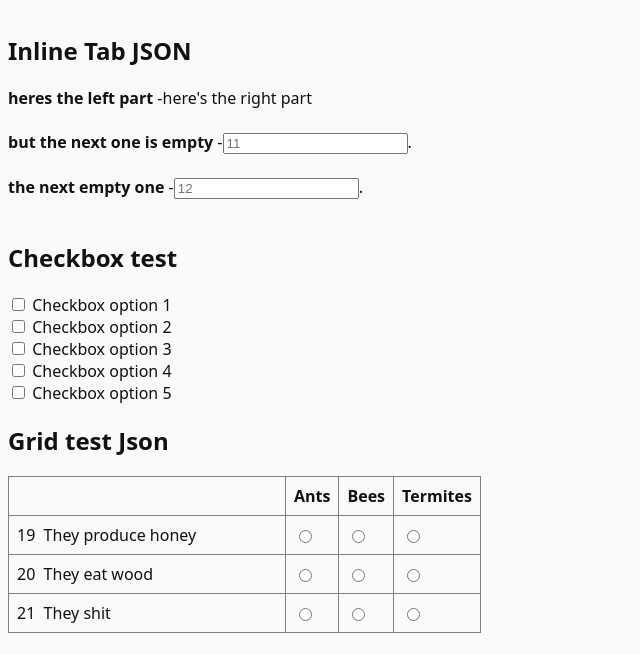
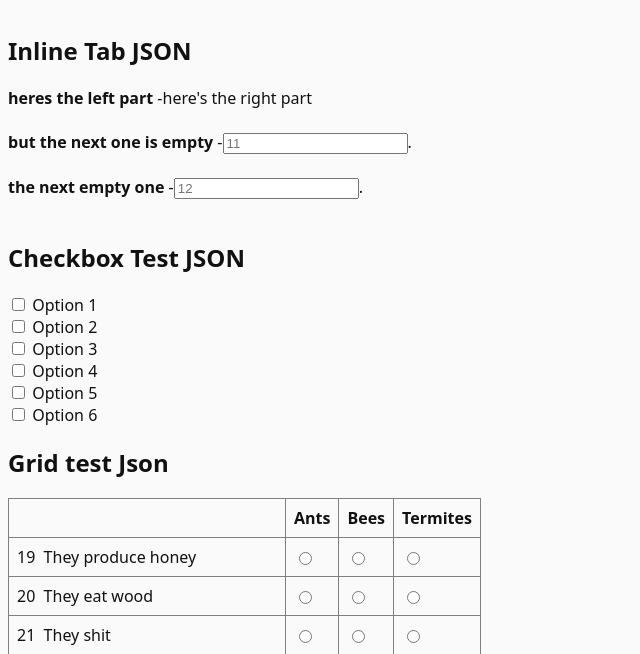
Before and after one commit to ulgzitc/IELTSite, a Django app: page / in a window 1280 px wide. Shown: the part 833-1487 px from the top of the page, without its empty margins (0-640 px from the left). Run offline with Django 5.2, Linux system fonts and the light colour scheme; data comes from the database, SQL or seed files in the repository.

Commit message:
Fully JSON integrated.

```diff
--- a/backend/mainapp/models.py
+++ b/backend/mainapp/models.py
@@ -8,15 +8,14 @@ class Test(models.Model):
         'inline_list' : "Inline List",
         'inline_tab' : "Inline Tab",
         'checkbox' : "Checkbox",
-        'tabular' : "Tabular (JSON)",
-        'grid' : "Grid (JSON)",
-        'assign' : "Assign (JSON)",
-        'draganddrop' : "Drag-and-Drop (JSON)",
+        'tabular' : "Tabular",
+        'grid' : "Grid",
+        'assign' : "Assign",
+        'draganddrop' : "Drag-and-Drop",
     }
 
     title = models.CharField(null=True, blank=True)
-    text = models.TextField(null=True, blank=True)
-    jsondata = models.JSONField(default=dict, null=True, blank=True)
+    data = models.JSONField(default=dict, null=True, blank=True)
     qtype = models.CharField(choices=CHOICE_TYPES)
 
 
--- a/backend/mainapp/templatetags/ielts_tags.py
+++ b/backend/mainapp/templatetags/ielts_tags.py
@@ -100,8 +100,8 @@ def radios(jdata):
         for idx, option in zip(question_ids, options):
             ret += f'''
                 <div class="form-check">
-                  <input class="form-check-input-radios" type="radio" name="{head}" id="{option}">
-                  <label class="form-check-label-radios" for="{option}">{option}</label>
+                  <input class="form-check-input-radios" type="radio" name="{head}" id="{option}{idx}">
+                  <label class="form-check-label-radios" for="{option}{idx}">{option}</label>
                 </div>
                 '''
     return mark_safe(ret)
@@ -149,7 +149,7 @@ def inline_tab(jdata):
     return mark_safe(ret)
 
 
-
+"""Old Version
 #Checkbox
 @register.filter(name="checkbox")
 def checkbox(text, arg):
@@ -167,6 +167,26 @@ def checkbox(text, arg):
 
     processed = re.sub(pattern, rep_checkbox, text)
     return mark_safe(processed)
+"""
+#Checkbox
+@register.filter(name="checkbox")
+def checkbox(jdata, arg):
+    data = dict(jdata)
+    options = data['options']
+    #a = int(data['question_ids'][0])
+    #b = int(data['question_ids'][1]) + 1
+    #question_ids = range(a, b)
+    ret = ""
+
+    for option in options:
+        ret += f'''
+            <div class="form-check">
+              <input class="form-check-input-checkbox" type="checkbox" name="{arg}" id="{option}{arg}">
+              <label class="form-check-label-checkbox" for="{option}{arg}">{option}</label>
+            </div>
+            '''
+    return mark_safe(ret)
+
 
 
 #Grid
--- a/backend/templates/test.html
+++ b/backend/templates/test.html
@@ -7,23 +7,23 @@
 {% for object in objects %}
     <h2>{{ object.title }}</h2>
     {% if object.qtype == "inline" %}
-        {{ object.jsondata|inline }}
+        {{ object.data|inline }}
     {% elif object.qtype == "inline_list" %}
-        {{ object.jsondata|inline_list }}
+        {{ object.data|inline_list }}
     {% elif object.qtype == "inline_tab" %}
-        {{ object.jsondata|inline_tab }}
+        {{ object.data|inline_tab }}
     {% elif object.qtype == "radios" %}
-        {{ object.jsondata|radios }}
+        {{ object.data|radios }}
     {% elif object.qtype == "checkbox" %}
-        {{ object.text|checkbox:forloop.counter }}
+        {{ object.data|checkbox:object.title }}
     {% elif object.qtype == "tabular" %}
-        {{ object.jsondata|tabular }}
+        {{ object.data|tabular }}
     {% elif object.qtype == "grid" %}
-        {{ object.jsondata|grid }}
+        {{ object.data|grid }}
     {% elif object.qtype == "assign" %}
-        {{ object.jsondata|assign }}
+        {{ object.data|assign }}
     {% elif object.qtype == "draganddrop" %}
-        {{ object.jsondata|draganddrop }}
+        {{ object.data|draganddrop }}
     {% endif %}
 {% endfor %}
 <script src="{% static 'js/checkbox.js' %}"></script>
```
Also changed, not shown: backend/db.sqlite3, backend/mainapp/migrations/0017_rename_jsondata_test_data_remove_test_text_and_more.py (added).
